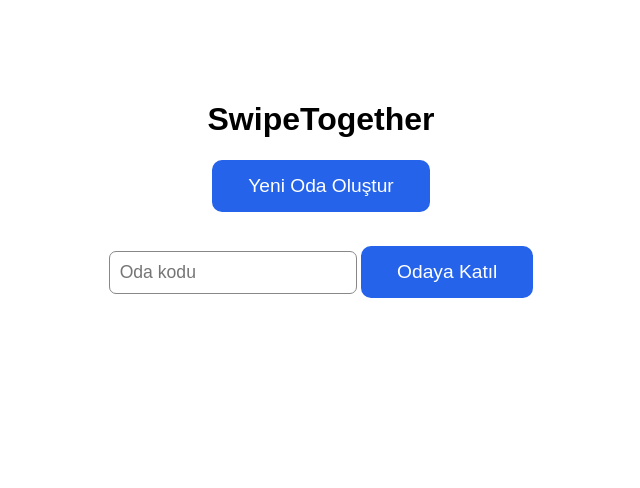
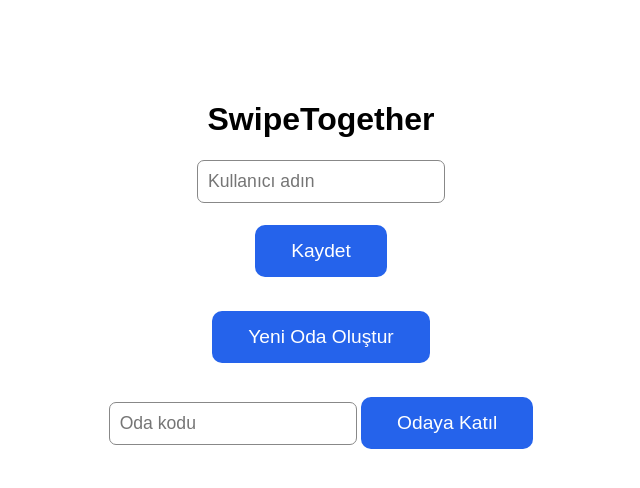
Before and after one commit to lumiboi/swipe, a Flask app: page / in a window 1280 px wide. Shown: the top 488 px of the page, without its empty margins (319-959 px from the left). Run offline with Flask 3, Linux system fonts and the light colour scheme.

Commit message:
Update index.html

```diff
--- a/templates/index.html
+++ b/templates/index.html
@@ -7,10 +7,15 @@
     .main-btn { background: #2563eb; color: #fff; border: none; font-size: 1.2em; padding: 15px 36px; border-radius: 10px; cursor: pointer; margin-bottom: 16px; }
     .main-btn:hover { background: #1e40af; }
     input { padding: 10px; font-size: 1.1em; border-radius: 7px; border: 1px solid #888; margin-bottom: 12px; }
+    .user-form { display: flex; flex-direction:column; align-items: center; gap: 10px; margin-bottom: 18px; }
   </style>
 </head>
 <body>
   <h1>SwipeTogether</h1>
+  <form class="user-form" onsubmit="saveName(event)">
+    <input id="username" placeholder="Kullanıcı adın" required maxlength="20" autocomplete="off" />
+    <button class="main-btn" type="submit">Kaydet</button>
+  </form>
   <button class="main-btn" onclick="createRoom()">Yeni Oda Oluştur</button>
   <br>
   <form onsubmit="joinRoom(); return false;">
@@ -18,11 +23,29 @@
     <button class="main-btn" type="submit">Odaya Katıl</button>
   </form>
   <script>
+    // Kullanıcı adını kaydet
+    function saveName(e) {
+      e.preventDefault();
+      const username = document.getElementById("username").value.trim();
+      if (username) {
+        localStorage.setItem("swipetogether_username", username);
+        alert("Kullanıcı adınız kaydedildi.");
+      }
+    }
+    // Sayfa yüklenince otomatik doldur
+    window.onload = () => {
+      const n = localStorage.getItem("swipetogether_username");
+      if (n) document.getElementById("username").value = n;
+    };
     function createRoom() {
+      const username = localStorage.getItem("swipetogether_username");
+      if (!username) { alert("Lütfen önce kullanıcı adı girin."); return; }
       const roomId = Math.random().toString(36).substr(2, 8);
       window.location.href = "/room/" + roomId;
     }
     function joinRoom() {
+      const username = localStorage.getItem("swipetogether_username");
+      if (!username) { alert("Lütfen önce kullanıcı adı girin."); return; }
       const roomId = document.getElementById("roomInput").value;
       window.location.href = "/room/" + roomId;
     }
```
